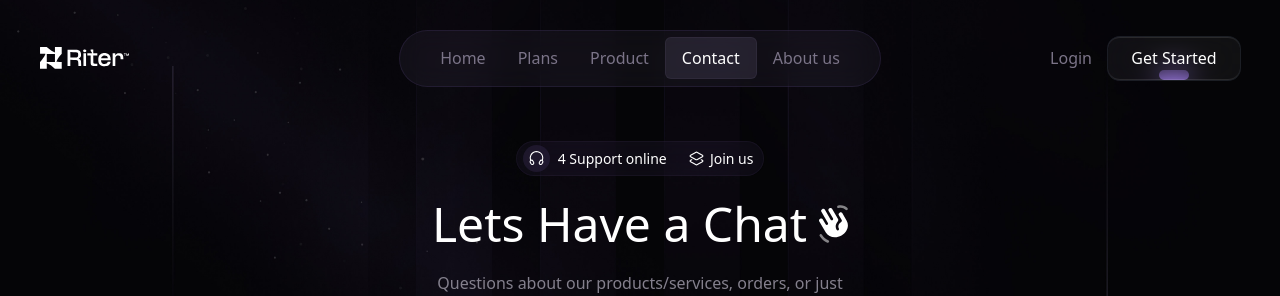
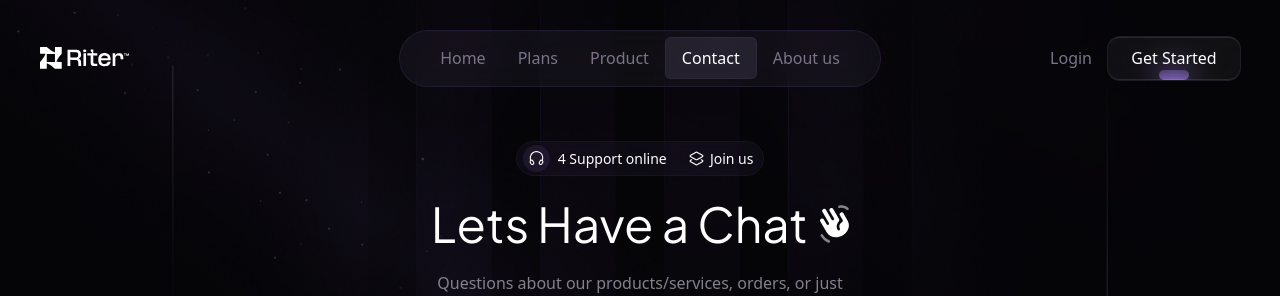
Before and after one commit to MiladDevarts/rizer-contact, a React (Vite) app: page / in a window 1280 px wide. Shown: the top 296 px of the page. Built offline with nearby package versions, Linux system fonts and the light colour scheme.

Commit message:
feat: add plus-jukarta font

```diff
--- a/src/components/Title/index.jsx
+++ b/src/components/Title/index.jsx
@@ -85,7 +85,7 @@
           <a>Join us</a>
         </div>
       </div>
-      <h1 className="flex items-center gap-3 text-white text-[48px]">
+      <h1 className="flex items-center gap-3 text-white text-[48px] font-plus-jakarta">
         Lets Have a Chat
         <svg
           width="29"
--- a/src/index.css
+++ b/src/index.css
@@ -1,3 +1,5 @@
+@import url("https://fonts.googleapis.com/css2?family=Plus+Jakarta+Sans:ital,wght@0,200..800;1,200..800&display=swap");
+
 @tailwind base;
 @tailwind components;
 @tailwind utilities;
--- a/tailwind.config.js
+++ b/tailwind.config.js
@@ -2,7 +2,11 @@
 export default {
   content: ["./index.html", "./src/**/*.{js,ts,jsx,tsx}"],
   theme: {
-    extend: {},
+    extend: {
+      fontFamily: {
+        "plus-jakarta": "Plus Jakarta Sans",
+      },
+    },
   },
   plugins: [],
 };
```
